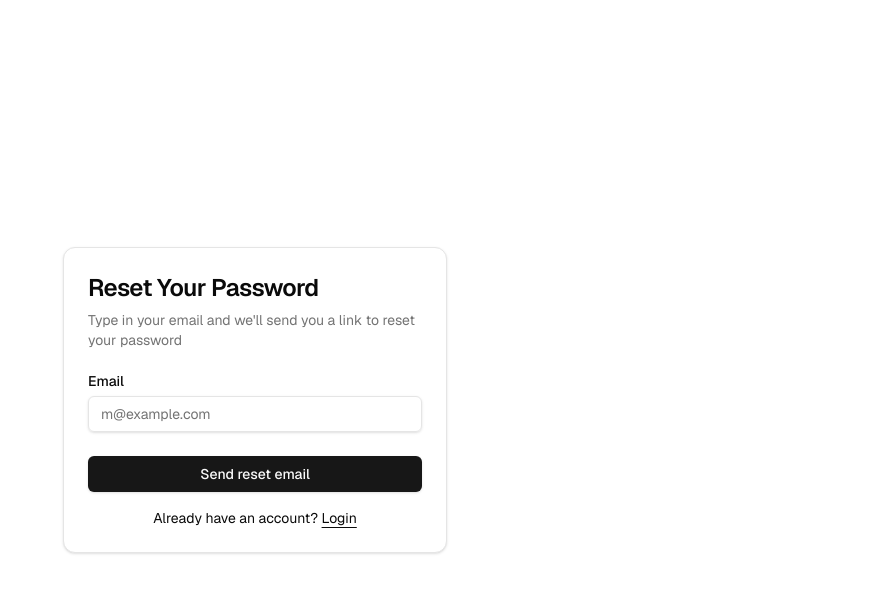
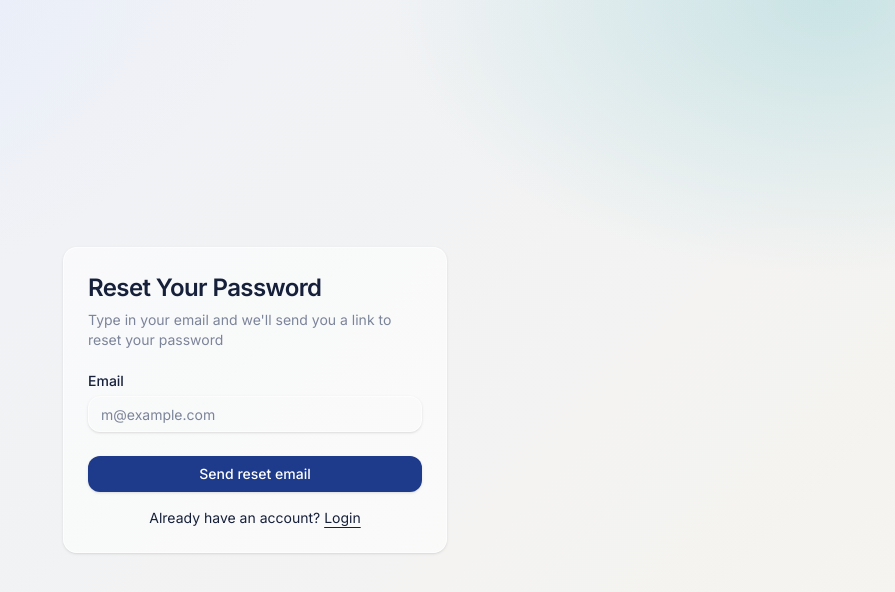
Before and after one commit to marcgarciaball/Finova, a Next.js app: page /auth/forgot-password in a window 1280 px wide. Shown: the top 592 px of the page, without its empty margins (385-1280 px from the left). Built offline with nearby package versions, Linux system fonts and the light colour scheme; no server answers.

Commit message:
feat(design): wire Finova tokens + fonts into Tailwind v4

```diff
--- a/app/globals.css
+++ b/app/globals.css
@@ -4,89 +4,152 @@
 @custom-variant dark (&:is(.dark *));
 
 :root {
-  --background: 0 0% 100%;
-  --foreground: 0 0% 3.9%;
-  --card: 0 0% 100%;
-  --card-foreground: 0 0% 3.9%;
-  --popover: 0 0% 100%;
-  --popover-foreground: 0 0% 3.9%;
-  --primary: 0 0% 9%;
-  --primary-foreground: 0 0% 98%;
-  --secondary: 0 0% 96.1%;
-  --secondary-foreground: 0 0% 9%;
-  --muted: 0 0% 96.1%;
-  --muted-foreground: 0 0% 45.1%;
-  --accent: 0 0% 96.1%;
-  --accent-foreground: 0 0% 9%;
-  --destructive: 0 84.2% 60.2%;
-  --destructive-foreground: 0 0% 98%;
-  --border: 0 0% 89.8%;
-  --input: 0 0% 89.8%;
-  --ring: 0 0% 3.9%;
-  --chart-1: 12 76% 61%;
-  --chart-2: 173 58% 39%;
-  --chart-3: 197 37% 24%;
-  --chart-4: 43 74% 66%;
-  --chart-5: 27 87% 67%;
-  --radius: 0.5rem;
+  /* Brand */
+  --brand-50:#EEF2FC; --brand-100:#E5ECFB; --brand-300:#93AEEE;
+  --brand-500:#4B73DD; --brand-600:#3358C9; --brand-700:#2647A8;
+  --brand-900:#1E3A8A; --brand-950:#13235C;
+  /* Categorical */
+  --cat-blue:#2563EB; --cat-teal:#0E9CA6; --cat-violet:#7C5CFF;
+  --cat-amber:#E8A33D; --cat-rose:#E8588E; --cat-lime:#5BB85B;
+  /* Semantic */
+  --pos:#1FA971; --pos-soft:#DBF1E6; --neg:#E0464B; --neg-soft:#FBE2E3;
+  /* Background stops */
+  --bg-a:#EEF1F8; --bg-b:#F6F4EF;
+  /* Ink */
+  --ink:#16203A; --ink-2:#33405E; --ink-soft:#7C849A;
+  /* Glass */
+  --glass:rgba(255,255,255,.55); --glass-line:rgba(255,255,255,.65);
+  --radius:0.875rem;
+
+  /* Back-compat aliases (shadcn token names used by existing auth UI) */
+  --background:var(--bg-a);
+  --foreground:var(--ink);
+  --card:var(--glass);
+  --card-foreground:var(--ink);
+  --popover:#FFFFFF;
+  --popover-foreground:var(--ink);
+  --primary:var(--brand-900);
+  --primary-foreground:#FFFFFF;
+  --secondary:var(--brand-50);
+  --secondary-foreground:var(--brand-900);
+  --muted:var(--brand-50);
+  --muted-foreground:var(--ink-soft);
+  --accent:var(--brand-100);
+  --accent-foreground:var(--brand-900);
+  --destructive:var(--neg);
+  --destructive-foreground:#FFFFFF;
+  --border:var(--glass-line);
+  --input:var(--glass-line);
+  --ring:var(--brand-500);
 }
 
 .dark {
-  --background: 0 0% 3.9%;
-  --foreground: 0 0% 98%;
-  --card: 0 0% 3.9%;
-  --card-foreground: 0 0% 98%;
-  --popover: 0 0% 3.9%;
-  --popover-foreground: 0 0% 98%;
-  --primary: 0 0% 98%;
-  --primary-foreground: 0 0% 9%;
-  --secondary: 0 0% 14.9%;
-  --secondary-foreground: 0 0% 98%;
-  --muted: 0 0% 14.9%;
-  --muted-foreground: 0 0% 63.9%;
-  --accent: 0 0% 14.9%;
-  --accent-foreground: 0 0% 98%;
-  --destructive: 0 62.8% 30.6%;
-  --destructive-foreground: 0 0% 98%;
-  --border: 0 0% 14.9%;
-  --input: 0 0% 14.9%;
-  --ring: 0 0% 83.1%;
-  --chart-1: 220 70% 50%;
-  --chart-2: 160 60% 45%;
-  --chart-3: 30 80% 55%;
-  --chart-4: 280 65% 60%;
-  --chart-5: 340 75% 55%;
+  --brand-50:#161E36; --brand-100:#1B2542; --brand-300:#9DB4F0;
+  --brand-500:#7E9CEC; --brand-600:#5A7DE0; --brand-700:#3358C9;
+  --brand-900:#5A7DE0; --brand-950:#9DB4F0;
+  --cat-blue:#5B8DEF; --cat-teal:#3FB7C0; --cat-violet:#9A82FF;
+  --cat-amber:#EDB463; --cat-rose:#EF7CA6; --cat-lime:#7BCB7B;
+  --pos:#34D399; --pos-soft:#13301F; --neg:#FF6166; --neg-soft:#321719;
+  --bg-a:#0B1020; --bg-b:#0E1224;
+  --ink:#EAEEF8; --ink-2:#C3CADC; --ink-soft:#828AA1;
+  --glass:rgba(34,42,68,.55); --glass-line:rgba(255,255,255,.08);
+
+  --background:var(--bg-a);
+  --foreground:var(--ink);
+  --card:var(--glass);
+  --card-foreground:var(--ink);
+  --popover:#161E36;
+  --popover-foreground:var(--ink);
+  --primary:var(--brand-900);
+  --primary-foreground:#0B1020;
+  --secondary:var(--brand-50);
+  --secondary-foreground:var(--ink);
+  --muted:var(--brand-50);
+  --muted-foreground:var(--ink-soft);
+  --accent:var(--brand-100);
+  --accent-foreground:var(--ink);
+  --destructive:var(--neg);
+  --destructive-foreground:#0B1020;
+  --border:var(--glass-line);
+  --input:var(--glass-line);
+  --ring:var(--brand-500);
 }
 
 @theme inline {
-  --color-background: hsl(var(--background));
-  --color-foreground: hsl(var(--foreground));
-  --color-card: hsl(var(--card));
-  --color-card-foreground: hsl(var(--card-foreground));
-  --color-popover: hsl(var(--popover));
-  --color-popover-foreground: hsl(var(--popover-foreground));
-  --color-primary: hsl(var(--primary));
-  --color-primary-foreground: hsl(var(--primary-foreground));
-  --color-secondary: hsl(var(--secondary));
-  --color-secondary-foreground: hsl(var(--secondary-foreground));
-  --color-muted: hsl(var(--muted));
-  --color-muted-foreground: hsl(var(--muted-foreground));
-  --color-accent: hsl(var(--accent));
-  --color-accent-foreground: hsl(var(--accent-foreground));
-  --color-destructive: hsl(var(--destructive));
-  --color-destructive-foreground: hsl(var(--destructive-foreground));
-  --color-border: hsl(var(--border));
-  --color-input: hsl(var(--input));
-  --color-ring: hsl(var(--ring));
-  --color-chart-1: hsl(var(--chart-1));
-  --color-chart-2: hsl(var(--chart-2));
-  --color-chart-3: hsl(var(--chart-3));
-  --color-chart-4: hsl(var(--chart-4));
-  --color-chart-5: hsl(var(--chart-5));
+  --color-brand-50:var(--brand-50);
+  --color-brand-100:var(--brand-100);
+  --color-brand-300:var(--brand-300);
+  --color-brand-500:var(--brand-500);
+  --color-brand-600:var(--brand-600);
+  --color-brand-700:var(--brand-700);
+  --color-brand-900:var(--brand-900);
+  --color-brand-950:var(--brand-950);
+  --color-brand:var(--brand-900);
 
-  --radius-lg: var(--radius);
-  --radius-md: calc(var(--radius) - 2px);
-  --radius-sm: calc(var(--radius) - 4px);
+  --color-cat-blue:var(--cat-blue);
+  --color-cat-teal:var(--cat-teal);
+  --color-cat-violet:var(--cat-violet);
+  --color-cat-amber:var(--cat-amber);
+  --color-cat-rose:var(--cat-rose);
+  --color-cat-lime:var(--cat-lime);
+
+  --color-pos:var(--pos);
+  --color-pos-soft:var(--pos-soft);
+  --color-neg:var(--neg);
+  --color-neg-soft:var(--neg-soft);
+
+  --color-ink:var(--ink);
+  --color-ink-2:var(--ink-2);
+  --color-ink-soft:var(--ink-soft);
+
+  --color-glass:var(--glass);
+  --color-glass-line:var(--glass-line);
+
+  /* back-compat */
+  --color-background:var(--background);
+  --color-foreground:var(--foreground);
+  --color-card:var(--card);
+  --color-card-foreground:var(--card-foreground);
+  --color-popover:var(--popover);
+  --color-popover-foreground:var(--popover-foreground);
+  --color-primary:var(--primary);
+  --color-primary-foreground:var(--primary-foreground);
+  --color-secondary:var(--secondary);
+  --color-secondary-foreground:var(--secondary-foreground);
+  --color-muted:var(--muted);
+  --color-muted-foreground:var(--muted-foreground);
+  --color-accent:var(--accent);
+  --color-accent-foreground:var(--accent-foreground);
+  --color-destructive:var(--destructive);
+  --color-destructive-foreground:var(--destructive-foreground);
+  --color-border:var(--border);
+  --color-input:var(--input);
+  --color-ring:var(--ring);
+
+  --radius-xl:14px;
+  --radius-2xl:18px;
+  --radius-3xl:22px;
+  --radius-4xl:26px;
+  --radius-lg:var(--radius);
+  --radius-md:calc(var(--radius) - 2px);
+  --radius-sm:calc(var(--radius) - 4px);
+
+  --shadow-soft:0 1px 1px rgba(30,58,138,.05), 0 4px 14px -8px rgba(30,58,138,.18);
+  --shadow-glass:0 1px 1px rgba(30,58,138,.05), 0 18px 40px -18px rgba(30,58,138,.28);
+
+  --blur-glass:22px;
+
+  --font-sans:var(--font-inter), -apple-system, system-ui, sans-serif;
+  --font-display:var(--font-inter-tight), var(--font-inter), sans-serif;
+  --font-mono:var(--font-jetbrains), ui-monospace, monospace;
+}
+
+@utility glass {
+  background-color:var(--glass);
+  backdrop-filter:blur(var(--blur-glass));
+  border:1px solid var(--glass-line);
+  border-radius:var(--radius-3xl);
+  box-shadow:var(--shadow-glass);
 }
 
 @layer base {
@@ -94,6 +157,21 @@
     @apply border-border;
   }
   body {
-    @apply bg-background text-foreground;
+    color:var(--ink);
+    background:
+      radial-gradient(900px 600px at 12% -5%, var(--brand-100), transparent 55%),
+      radial-gradient(800px 500px at 95% 0%, color-mix(in srgb, var(--cat-teal) 18%, transparent), transparent 55%),
+      linear-gradient(135deg, var(--bg-a), var(--bg-b));
+    background-attachment:fixed;
+    min-height:100vh;
   }
 }
+
+@media (prefers-reduced-motion: reduce) {
+  *, *::before, *::after {
+    animation-duration:0.01ms !important;
+    animation-iteration-count:1 !important;
+    transition-duration:0.01ms !important;
+    scroll-behavior:auto !important;
+  }
+}
--- a/app/layout.tsx
+++ b/app/layout.tsx
@@ -1,5 +1,5 @@
 import type { Metadata } from 'next'
-import { Geist } from 'next/font/google'
+import { Inter, Inter_Tight, JetBrains_Mono } from 'next/font/google'
 import { NextIntlClientProvider } from 'next-intl'
 import { getLocale } from 'next-intl/server'
 import { ThemeProvider } from 'next-themes'
@@ -15,8 +15,18 @@ export const metadata: Metadata = {
   description: 'One clear, trustworthy view of your money.',
 }
 
-const geistSans = Geist({
-  variable: '--font-geist-sans',
+const inter = Inter({
+  variable: '--font-inter',
+  display: 'swap',
+  subsets: ['latin'],
+})
+const interTight = Inter_Tight({
+  variable: '--font-inter-tight',
+  display: 'swap',
+  subsets: ['latin'],
+})
+const jetbrains = JetBrains_Mono({
+  variable: '--font-jetbrains',
   display: 'swap',
   subsets: ['latin'],
 })
@@ -30,7 +40,9 @@ export default async function RootLayout({
 
   return (
     <html lang={locale} suppressHydrationWarning>
-      <body className={`${geistSans.className} antialiased`}>
+      <body
+        className={`${inter.variable} ${interTight.variable} ${jetbrains.variable} font-sans antialiased`}
+      >
         <NextIntlClientProvider>
           <ThemeProvider
             attribute="class"
```
